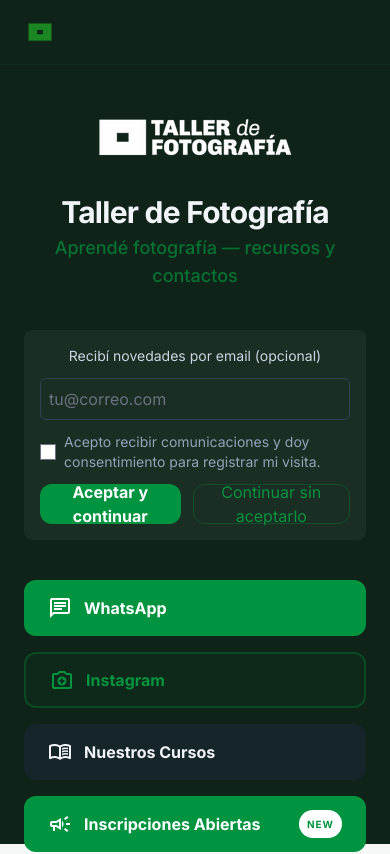
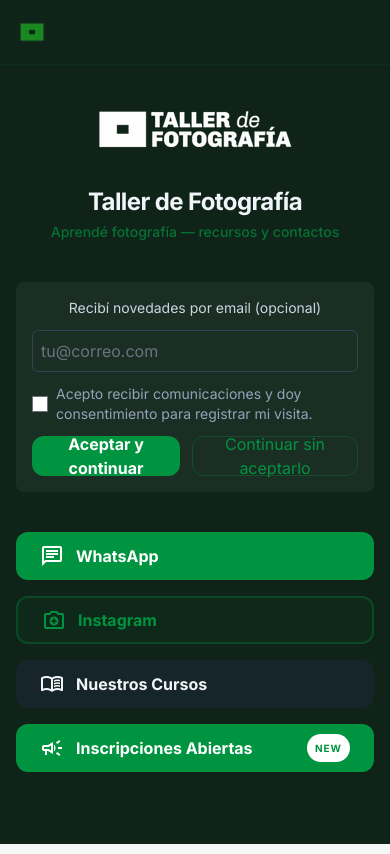
Before and after one commit to tupacrojo/TDF_Landing, a plain HTML site: page index.html in a window 390 px wide. Shown: the top 854 px of the page. Drawn offline with nearby package versions, Linux system fonts and the light colour scheme.

Commit message:
responsive

```diff
--- a/index.html
+++ b/index.html
@@ -69,7 +69,7 @@
     <div class="relative flex min-h-screen w-full flex-col overflow-x-hidden">
         <div class="layout-container flex h-full grow flex-col">
 
-            <header class="flex items-center justify-between border-b border-primary/10 px-6 py-4 md:px-40">
+            <header class="flex items-center justify-between border-b border-primary/10 px-4 sm:px-6 md:px-20 lg:px-40 py-4">
                 <div class="flex items-center gap-3">
                     <div class="flex h-8 w-8 items-center justify-center rounded-lg text-white">
                         <img alt="Logo Taller de Fotografía" class="w-full h-full object-contain"
@@ -79,7 +79,7 @@
                 </div>
             </header>
 
-            <main class="flex flex-1 flex-col items-center px-6 py-12 md:px-40">
+            <main class="flex flex-1 flex-col items-center px-4 sm:px-6 md:px-20 lg:px-40 py-10">
                 <div class="w-full max-w-[480px] flex flex-col items-center gap-8">
 
                     <div class="flex flex-col items-center gap-4 text-center">
@@ -91,8 +91,8 @@
                         </div>
 
                         <div class="space-y-1">
-                            <h1 class="text-3xl font-extrabold tracking-tight">Taller de Fotografía</h1>
-                            <p class="text-slate-500 dark:text-primary/70 text-lg font-medium">Aprendé fotografía —
+                            <h1 class="text-2xl sm:text-3xl md:text-4xl font-extrabold tracking-tight">Taller de Fotografía</h1>
+                            <p class="text-slate-500 dark:text-primary/70 text-sm sm:text-lg font-medium">Aprendé fotografía —
                                 recursos y contactos</p>
                         </div>
                     </div>
@@ -111,10 +111,10 @@
                             </div>
                             <div class="consent-actions flex gap-3">
                                 <button type="submit"
-                                    class="group flex items-center justify-center h-10 px-4 rounded-xl bg-primary text-white font-bold">Aceptar
+                                    class="group flex items-center justify-center h-10 sm:h-12 px-4 rounded-xl bg-primary text-white font-bold">Aceptar
                                     y continuar</button>
                                 <button type="button" id="skipTracking"
-                                    class="group flex items-center justify-center h-10 px-4 rounded-xl border border-primary/30 text-primary">Continuar
+                                    class="group flex items-center justify-center h-10 sm:h-12 px-4 rounded-xl border border-primary/30 text-primary">Continuar
                                     sin aceptarlo</button>
                             </div>
                         </form>
@@ -122,7 +122,7 @@
 
                     <div class="flex w-full flex-col gap-4 mt-2">
 
-                        <a class="group flex items-center justify-between w-full h-14 px-6 rounded-xl bg-primary text-white font-bold text-base transition-transform hover:scale-[1.02] active:scale-[0.98]"
+                        <a class="group flex items-center justify-between w-full h-12 sm:h-14 px-6 rounded-xl bg-primary text-white font-bold text-base transition-transform hover:scale-[1.02] active:scale-[0.98]"
                             href="https://wa.me/5492235217648" data-link="https://wa.me/5492235217648" target="_blank"
                             rel="noopener noreferrer">
                             <span class="flex items-center gap-3"><span class="material-symbols-outlined">chat</span>
@@ -131,7 +131,7 @@
                                 class="material-symbols-outlined opacity-0 group-hover:opacity-100 transition-opacity">arrow_forward</span>
                         </a>
 
-                        <a class="group flex items-center justify-between w-full h-14 px-6 rounded-xl border-2 border-primary/30 bg-primary/5 hover:bg-primary/10 text-primary font-bold text-base transition-all"
+                        <a class="group flex items-center justify-between w-full h-12 sm:h-14 px-6 rounded-xl border-2 border-primary/30 bg-primary/5 hover:bg-primary/10 text-primary font-bold text-base transition-all"
                             href="https://www.instagram.com/tallerdefotografia_jr/"
                             data-link="https://www.instagram.com/tallerdefotografia_jr/" target="_blank"
                             rel="noopener noreferrer">
@@ -141,7 +141,7 @@
                                 class="material-symbols-outlined opacity-0 group-hover:opacity-100 transition-opacity">arrow_forward</span>
                         </a>
 
-                        <a class="group flex items-center justify-between w-full h-14 px-6 rounded-xl bg-slate-100 dark:bg-slate-800/50 hover:bg-slate-200 dark:hover:bg-slate-800 text-slate-900 dark:text-slate-100 font-bold text-base transition-all"
+                        <a class="group flex items-center justify-between w-full h-12 sm:h-14 px-6 rounded-xl bg-slate-100 dark:bg-slate-800/50 hover:bg-slate-200 dark:hover:bg-slate-800 text-slate-900 dark:text-slate-100 font-bold text-base transition-all"
                             href="https://aprenderfotografia.com.ar/cursos"
                             data-link="https://aprenderfotografia.com.ar/cursos" target="_blank"
                             rel="noopener noreferrer">
@@ -151,7 +151,7 @@
                                 class="material-symbols-outlined opacity-0 group-hover:opacity-100 transition-opacity">open_in_new</span>
                         </a>
 
-                        <a class="group relative flex items-center justify-between w-full h-14 px-6 rounded-xl bg-primary text-white font-bold text-base transition-transform hover:scale-[1.02] active:scale-[0.98] overflow-hidden"
+                        <a class="group relative flex items-center justify-between w-full h-12 sm:h-14 px-6 rounded-xl bg-primary text-white font-bold text-base transition-transform hover:scale-[1.02] active:scale-[0.98] overflow-hidden"
                             href="https://aprenderfotografia.com.ar/inscripcion"
                             data-link="https://aprenderfotografia.com.ar/inscripcion" target="_blank"
                             rel="noopener noreferrer">
```
Also changed, not shown: inscripcion/index.html (+7 -7 lines).
